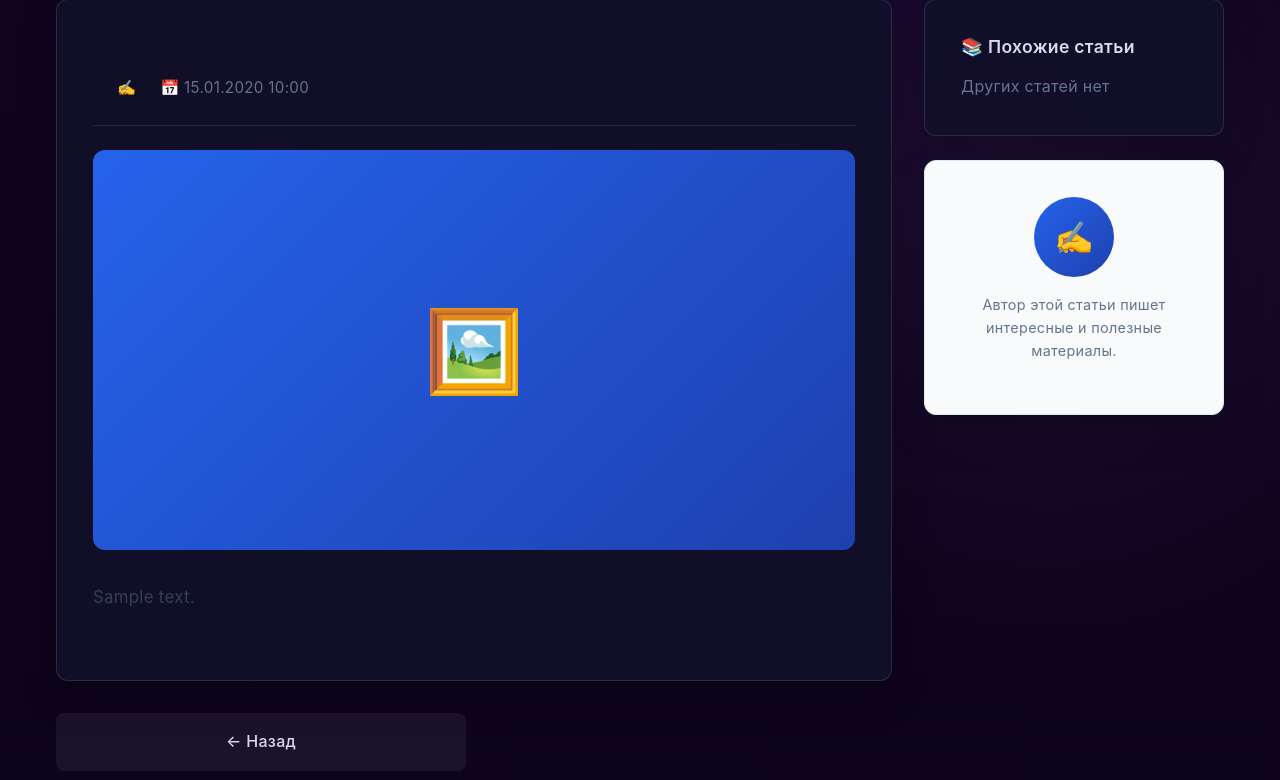
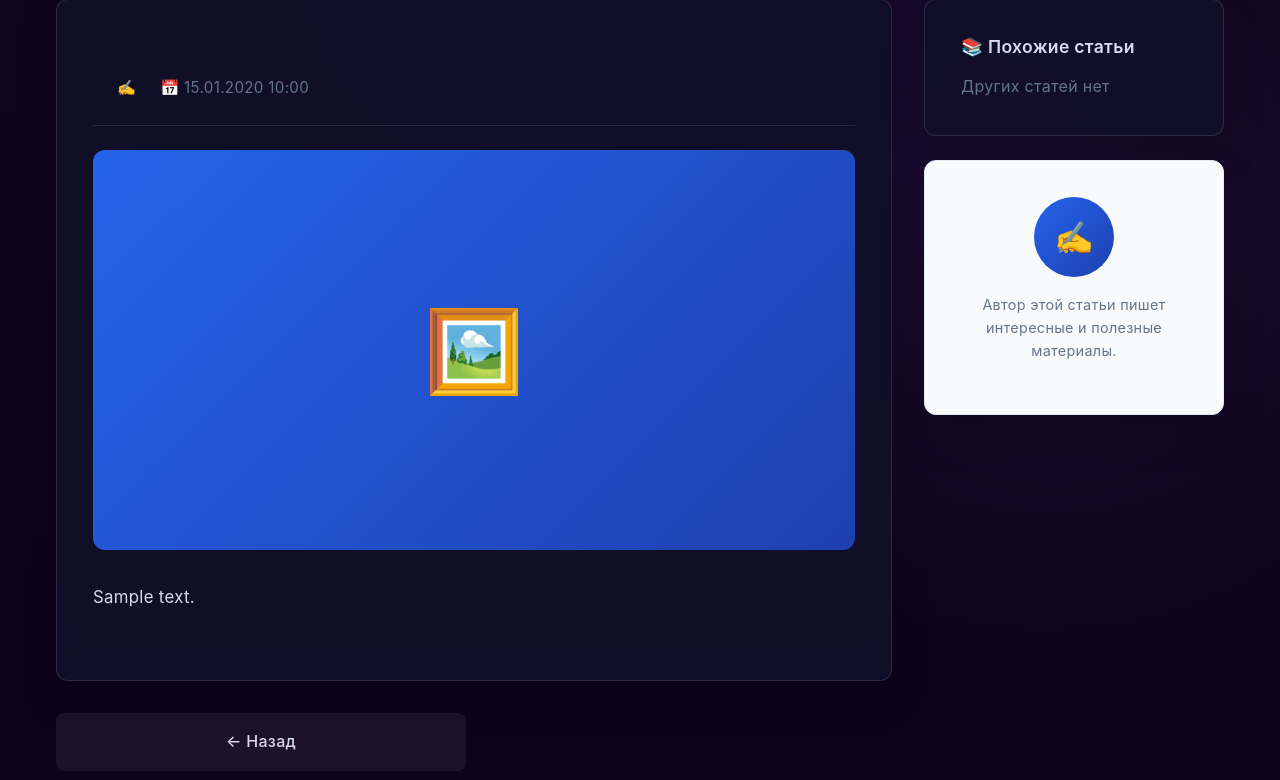
Before and after one commit to diplom2/diplom, a PHP site: the page made by app/Views/frontend/post.php in a window 1280 px wide. Shown: the part 120-900 px from the top of the page. Run offline with PHP 8.4, Linux system fonts and the light colour scheme; the template is opened without the code that fills it: most values are stand-ins (such as "Sample title", 1, 10 or a date in 2020); data that the repository does not hold is empty.

Commit message:
Adjust post text color for better readability

```diff
--- a/app/Views/frontend/post.php
+++ b/app/Views/frontend/post.php
@@ -61,7 +61,7 @@ ob_start();
                     <?php endif; ?>
 
                     <!-- СОДЕРЖАНИЕ -->
-                    <div style="font-size: 1.05rem; line-height: 1.8; margin: 2rem 0; color: #334155;">
+                    <div style="font-size: 1.05rem; line-height: 1.8; margin: 2rem 0; color: var(--text-dark);">
                         <?= $post['content'] ?>
                     </div>
                 </article>
```
